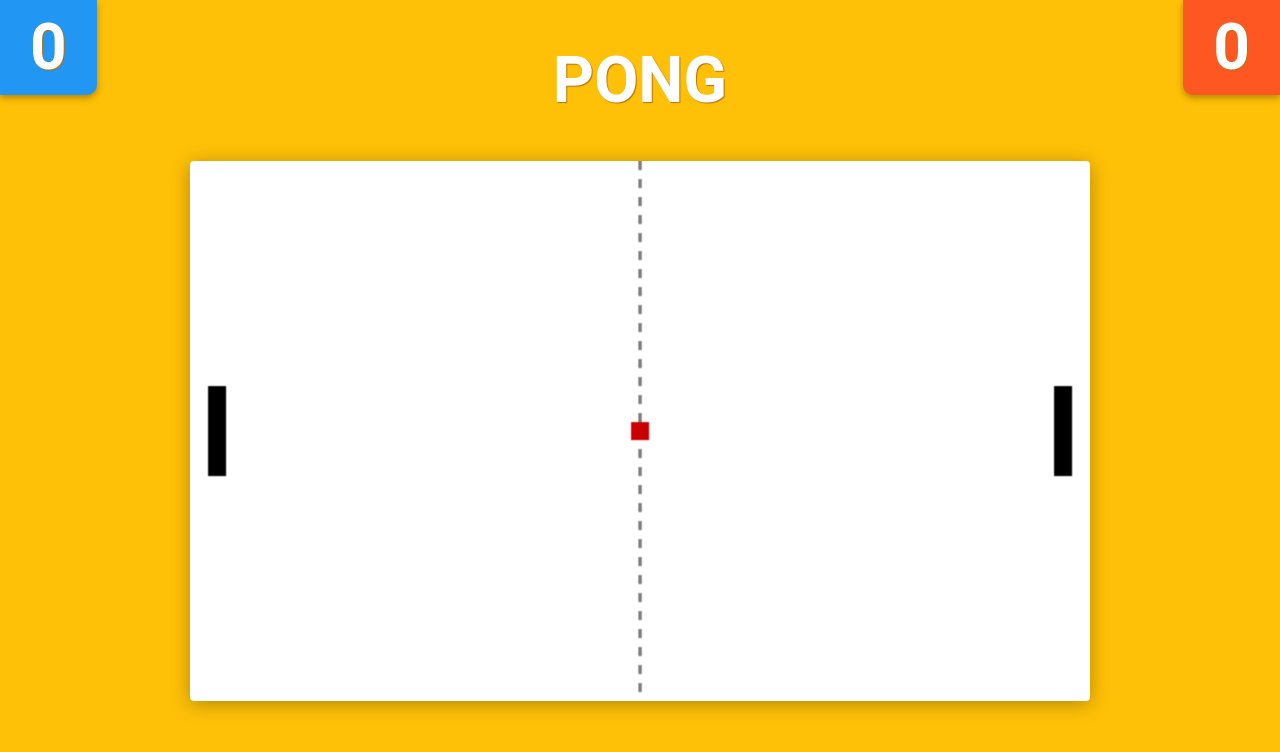
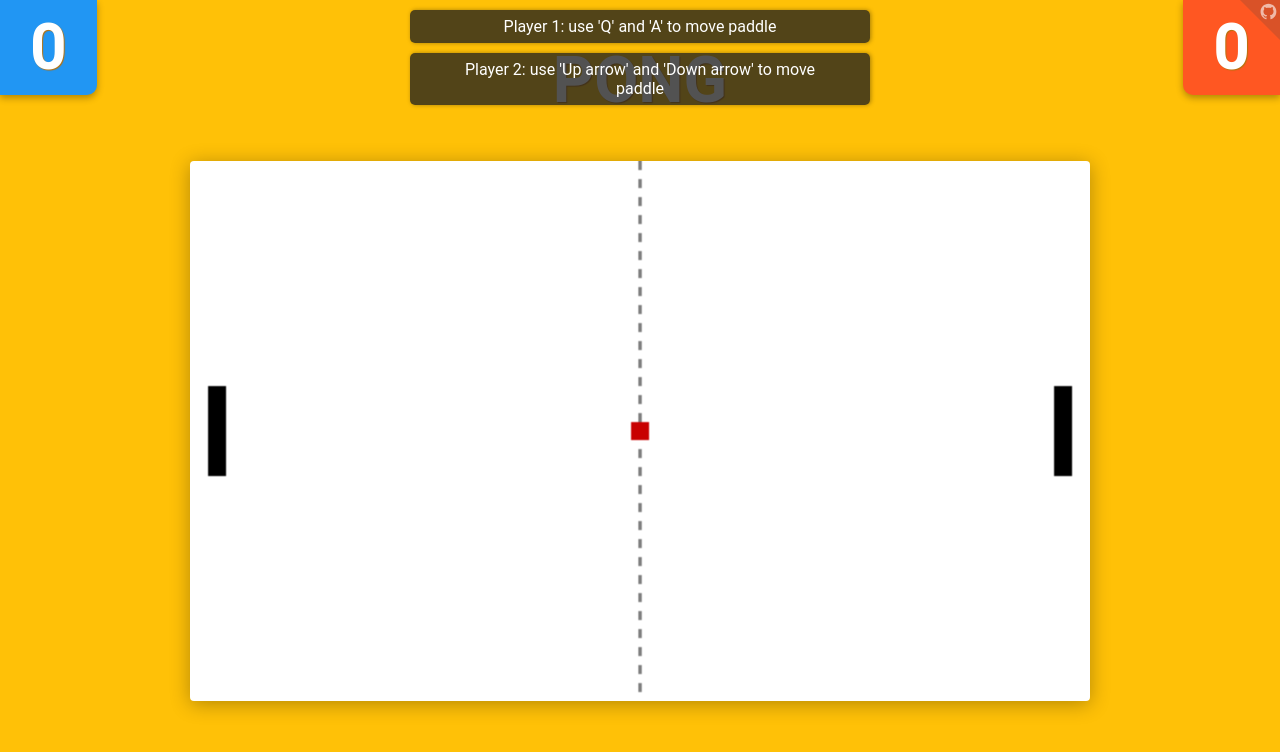
Before and after one commit to ashwin-pc/pong, a plain HTML site: page index.html in a window 1280 px wide. Drawn offline with Linux system fonts and the light colour scheme.

Commit message:
added toast and a few fixes

```diff
--- a/client.js
+++ b/client.js
@@ -1,6 +1,8 @@
 var canvas = document.getElementById("pongContainer");
 
 document.addEventListener("pongReady", function () {
+    toast("Player 1: use 'Q' and 'A' to move paddle");
+    toast("Player 2: use 'Up arrow' and 'Down arrow' to move paddle");
     pong.initializeGame(canvas);
 
     pong.setGameOver(function (scores) {
--- a/index.html
+++ b/index.html
@@ -1,20 +1,31 @@
 <!DOCTYPE html>
 <html lang="en">
+
 <head>
     <meta charset="UTF-8">
     <meta name="viewport" content="width=device-width, initial-scale=1.0">
     <meta http-equiv="X-UA-Compatible" content="ie=edge">
     <title>Pong</title>
 
+    <link rel="stylesheet" href="toast/toast.css">
     <link rel="stylesheet" href="style.css">
 </head>
+
 <body>
+    <a target="_blank" class="github-link" href="https://github.com/ashwin-pc/pong" title="Source on GitHub">
+        <svg xmlns="http://www.w3.org/2000/svg" xmlns:xlink="http://www.w3.org/1999/xlink" viewBox="0 0 60.5 60.5" width="40" height="40">
+            <polygon class="bg" points="60.5,60.5 0,0 60.5,0 "></polygon>
+            <path class="icon" d="M43.1,5.8c-6.6,0-12,5.4-12,12c0,5.3,3.4,9.8,8.2,11.4c0.6,0.1,0.8-0.3,0.8-0.6c0-0.3,0-1,0-2c-3.3,0.7-4-1.6-4-1.6c-0.5-1.4-1.3-1.8-1.3-1.8c-1.1-0.7,0.1-0.7,0.1-0.7c1.2,0.1,1.8,1.2,1.8,1.2c1.1,1.8,2.8,1.3,3.5,1c0.1-0.8,0.4-1.3,0.8-1.6c-2.7-0.3-5.5-1.3-5.5-5.9c0-1.3,0.5-2.4,1.2-3.2c-0.1-0.3-0.5-1.5,0.1-3.2c0,0,1-0.3,3.3,1.2c1-0.3,2-0.4,3-0.4c1,0,2,0.1,3,0.4c2.3-1.6,3.3-1.2,3.3-1.2c0.7,1.7,0.2,2.9,0.1,3.2c0.8,0.8,1.2,1.9,1.2,3.2c0,4.6-2.8,5.6-5.5,5.9c0.4,0.4,0.8,1.1,0.8,2.2c0,1.6,0,2.9,0,3.3c0,0.3,0.2,0.7,0.8,0.6c4.8-1.6,8.2-6.1,8.2-11.4C55.1,11.2,49.7,5.8,43.1,5.8z"></path>
+        </svg>
+    </a>
     <h1 class="title">Pong</h1>
     <div class="score" id="p1-score">0</div>
     <div class="score" id="p2-score">0</div>
     <canvas id="pongContainer"></canvas>
 
+    <script src="toast/toast.js"></script>
     <script src="pong/pong.js"></script>
     <script src="client.js"></script>
 </body>
+
 </html>
--- a/style.css
+++ b/style.css
@@ -1,4 +1,5 @@
 body {
+    margin: 0;
     background: #FFC107;
 }
 
@@ -44,6 +45,26 @@ canvas {
     box-shadow: 0px 3px 20px 0px rgba(0, 0, 0, 0.3);
 }
 
+.github-link {
+    width: 40px;
+    height: 40px;
+    position: absolute;
+    display: block;
+    top: 0;
+    right: 0;
+    z-index: 1000;
+}
+
+.github-link .bg {
+    fill: #424242;
+    fill-opacity: 0.2;
+}
+
+.github-link .icon {
+    fill: #fff;
+    fill-opacity: 0.6;
+}
+
 @media screen and (max-width: 560px){
     .title {
         margin-bottom: 6rem;
--- /dev/null
+++ b/toast/toast.css
@@ -0,0 +1,37 @@
+/*Toasts*/
+#toast-container-top, #toast-container-bottom {
+    position: fixed;
+    width: 100%;
+    z-index: 100;
+}
+#toast-container-top { top: 0; }
+#toast-container-bottom { bottom: 0; }
+
+.simple-toast {
+    position: relative;
+    left: 50%;
+    width: 80%;
+    opacity: 0;
+    max-width: 400px;
+    text-align: center;
+    background-color: rgba(31, 30, 30, 0.77);
+    padding: 7px 30px;
+    color: white;
+    border-radius: 5px;
+    box-shadow: 1px 0px 4px 0px rgba(0, 0, 0, 0.34);
+    transition: all 0.5s cubic-bezier(0.175, 0.885, 0.32, 1.275);
+    font-family: 'Roboto', sans-serif;
+}
+
+.simple-toast.top.show, .simple-toast.bottom.show {
+    transform: translate(-50%, 0);
+    opacity: 1;
+}
+.simple-toast.top {
+    transform: translate(-50%, -200%);
+    margin-top: 10px;
+}
+.simple-toast.bottom {
+    transform: translate(-50%, 200%);
+    margin-bottom: 10px;
+}
--- /dev/null
+++ b/toast/toast.js
@@ -0,0 +1,130 @@
+(function (window) {
+
+        /**
+         * Toast - Toast Controller Class
+         * @param {Node} containerEle - DOM Container element
+         */
+        function ToastContainer() {
+            // TODO : Gravity (add to comments the options and impliment)
+            // TODO : Remove styles from css if possible
+            // Append Toast container to page
+            var containerTopEle = document.createElement("div");
+            containerTopEle.id = "toast-container-top";
+            document.body.appendChild(containerTopEle);
+
+            var containerBottomEle = document.createElement("div");
+            containerBottomEle.id = "toast-container-bottom";
+            document.body.appendChild(containerBottomEle);
+
+            // Set defaults
+            this.topToastContainerEle = containerTopEle;
+            this.bottomToastContainerEle = containerBottomEle;
+            this.message = "Something went wrong, Try Again";
+            this.timeout = 5000;
+            this.logging = false;
+            this.gravity = 'top';
+            this.dismiss = true;
+        }
+        /**
+         * Show Toast
+         * @param {String} msg Toast Message
+         * @param {Object} [options] Individual Toast options to override the defaults
+         * @param {String} [options.message] - Toast default message
+         * @param {Number} [options.timeout] - Toast default timeout
+         * @param {Boolean} [options.logging] - Toast default logging option
+         * @param {String} [options.gravity] - Toast default gravity
+         * @param {Function} [callback]
+         */
+        ToastContainer.prototype.toast = function (msg, options, callback) {
+            var self = this;
+
+            // Options
+            var opt = options || {}
+            var m = msg || this.message;
+            var t = opt.timeout || this.timeout;
+            var g = opt.gravity || this.gravity;
+            var d = opt.dismiss || this.dismiss;
+            var log = opt.logging || this.logging;
+            var keystroke;
+
+            // Create HTML
+            var containerEle = self.containerEle = (g === "top") ? this.topToastContainerEle : this.bottomToastContainerEle;
+            var toastEle = self.toastEle = document.createElement("div");
+            toastEle.classList.add("simple-toast");
+            toastEle.innerHTML = m;
+            toastEle.classList.add(g);
+            containerEle.appendChild(toastEle);
+
+            // Slide in toast
+            setTimeout(function () {
+                toastEle.classList.add("show");
+            }, 500);
+
+            // Slide out toast
+            setTimeout(function () {
+                toastEle.classList.remove("show");
+            }, t + 500);
+
+            // Remove from DOM
+            self.removeTimeout = setTimeout(function () {
+                containerEle.removeChild(toastEle);
+                document.removeEventListener("keydown", keystroke);
+            }, t + 700);
+
+            // Log Error
+            if (log) {
+                console.log(m);
+            }
+
+            // Dismiss toast
+            if (d) {
+                keystroke = function (e) {
+                    var hasValidKey = ["Escape"].filter(function (key) {
+                        return key == e.code;
+                    }).length
+
+                    if (hasValidKey) {
+                        self.removeToast(keystroke);
+                    }
+                }
+
+                document.addEventListener("keydown", keystroke);
+
+                toastEle.addEventListener("click", function () {
+                    self.removeToast(keystroke);
+                })
+            }
+
+            if (callback) {
+                return callback(null, m);
+            }
+        }
+
+        /**
+         * remove toast when dismissed
+         * @param {Function} keystroke event handler function to remove for keydown
+         */
+        ToastContainer.prototype.removeToast = function (keystroke) {
+            var self = this;
+            clearTimeout(self.removeTimeout);
+            self.toastEle.classList.remove("show");
+            setTimeout(function () {
+                self.containerEle.removeChild(self.toastEle);
+                document.removeEventListener("keydown", keystroke)
+            }, 200);
+        }
+
+        /**
+         * Initialize the Library
+         * define globally if it doesn't already exist
+         */
+        if (typeof (toast) === 'undefined') {
+            document.addEventListener("DOMContentLoaded", function() {
+                var toastCtlr = new ToastContainer();
+                window.toast = toastCtlr.toast.bind(toastCtlr);
+            });
+        }
+        else {
+            console.log("Toast Library already defined.");
+        }
+    })(window)
```
